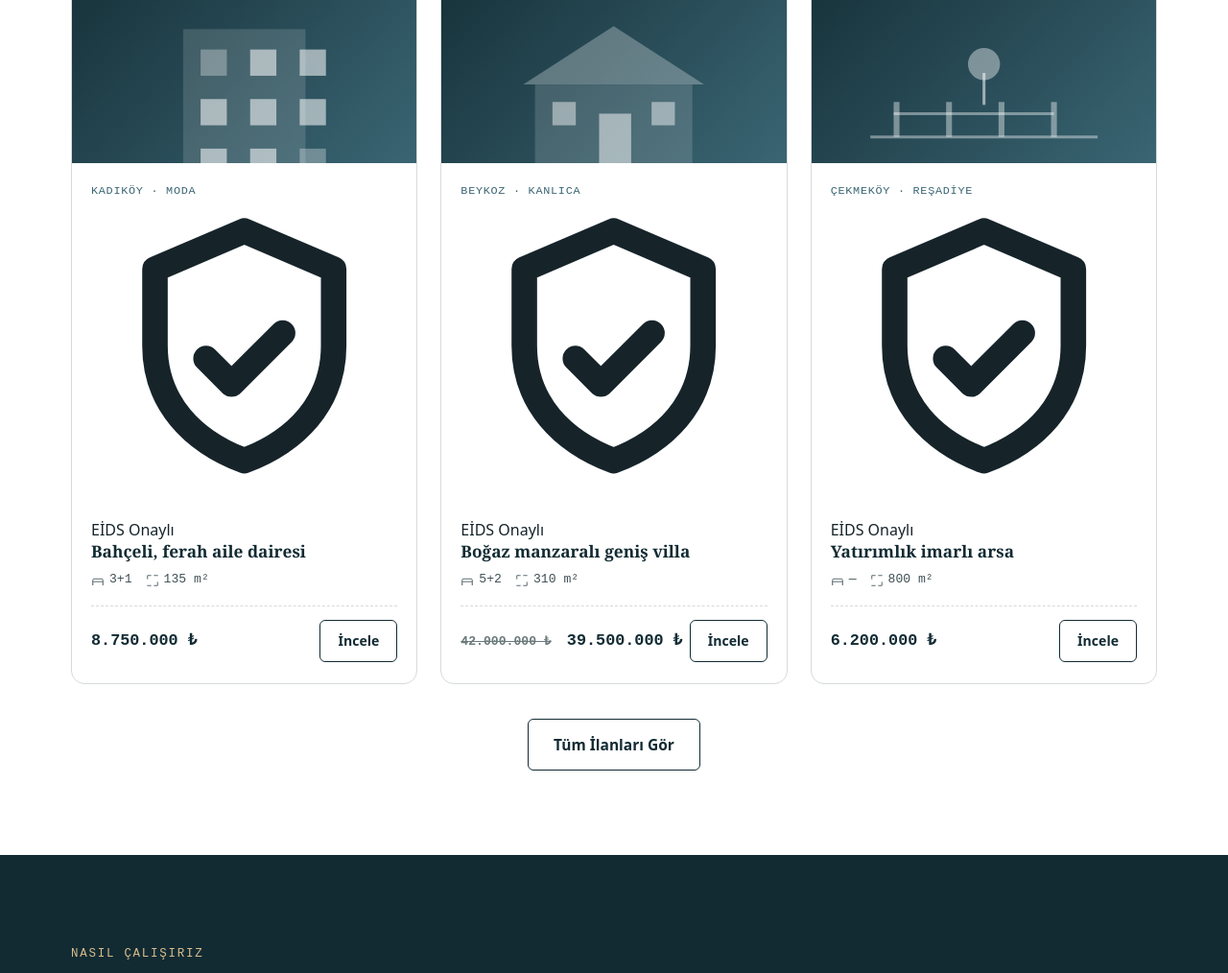
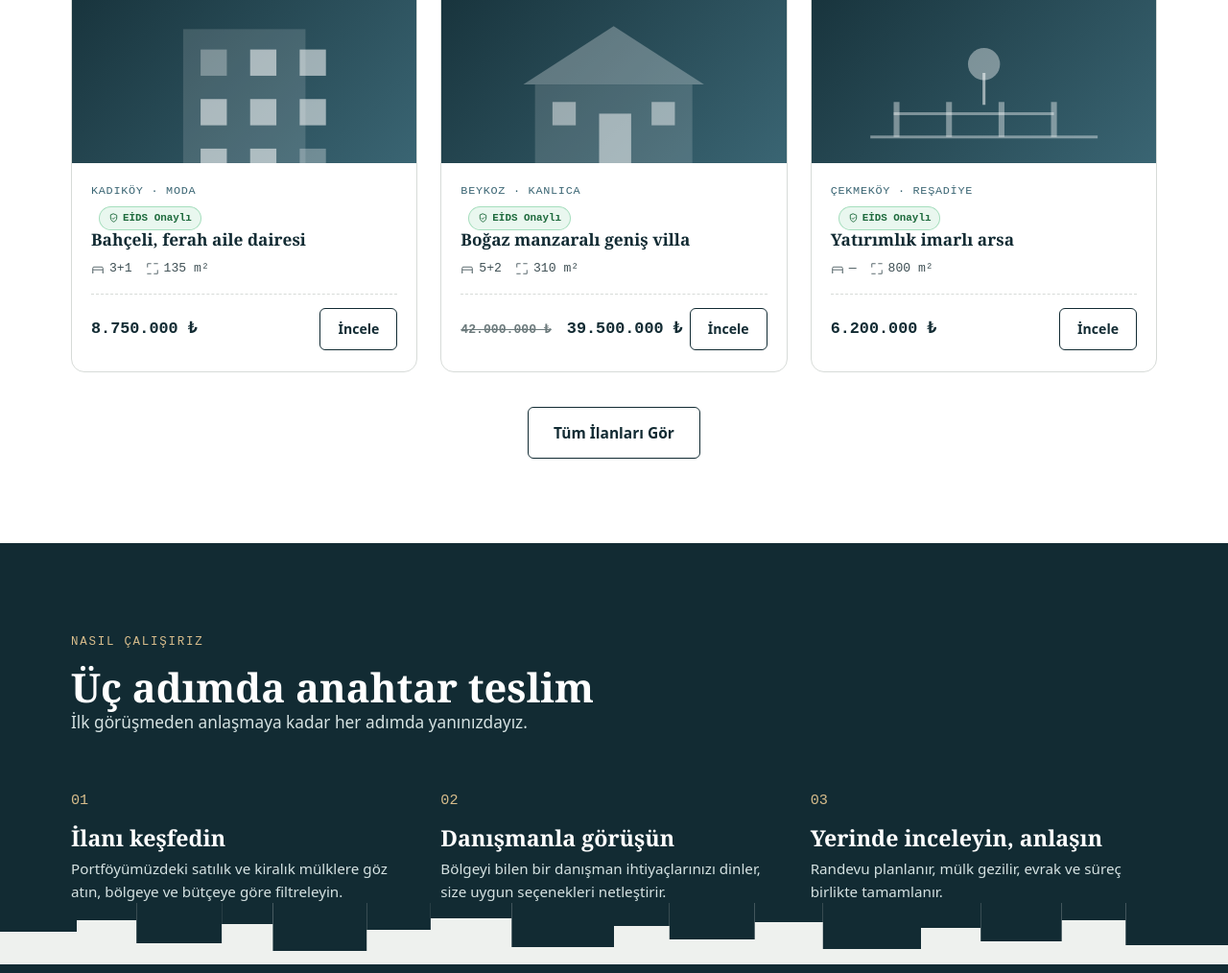
Before and after one commit to myWpilot/Hande-EREN-Emlak, a website: page index.html in a window 1280 px wide. Shown: the part 1114-2128 px from the top of the page at 96% size. Drawn offline with Linux system fonts and the light colour scheme; no server answers.

Commit message:
Update styles.css

```diff
--- a/css/styles.css
+++ b/css/styles.css
@@ -352,3 +352,26 @@ h3{font-size:clamp(1.2rem,2vw,1.45rem);}
   box-shadow: 0 14px 32px rgba(11,43,51,0.16);
   z-index: 2;
 }
+/* ===================================================================
+   EİDS ONAYLI ROZETİ
+   Bu blok css/styles.css dosyasının EN SONUNA eklenmiştir.
+   =================================================================== */
+.listing-card__eids{
+  display:inline-flex;
+  align-items:center;
+  gap:4px;
+  font-family:var(--font-mono);
+  font-size:0.68rem;
+  font-weight:600;
+  color:#1D6A3C;
+  background:#E9F7EF;
+  border:1px solid rgba(39,174,96,0.35);
+  border-radius:20px;
+  padding:3px 9px;
+  margin-left:8px;
+  vertical-align:middle;
+}
+.listing-card__eids svg{
+  width:11px;
+  height:11px;
+}
```
